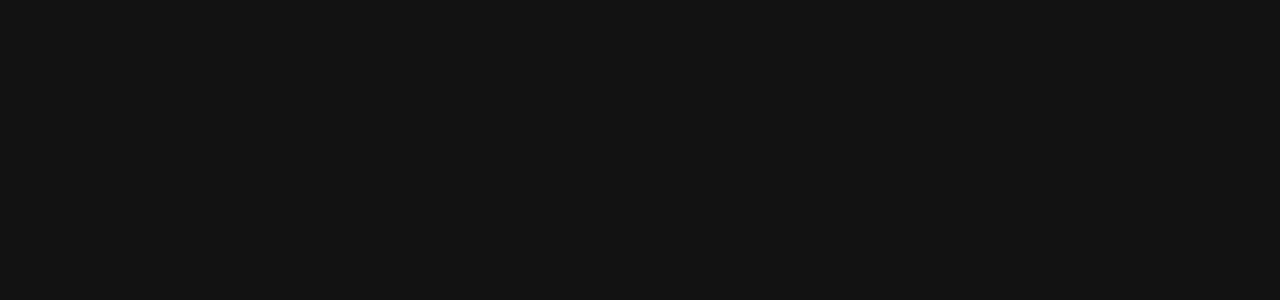
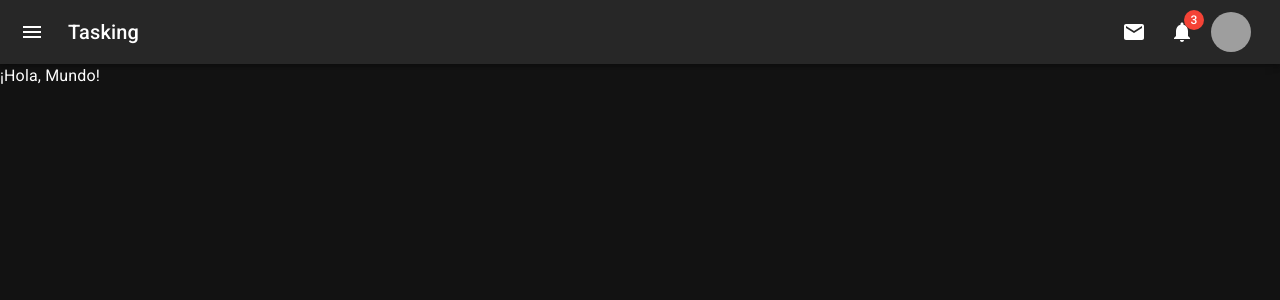
Before and after one commit to JDPT93/Tasking, a React (Create React App) app in the folder frontend/: page /project/1 in a window 1280 px wide. Before the commit this address had no page. Shown: the top 300 px of the page. Built offline with nearby package versions, Linux system fonts and the light colour scheme; grey boxes are pictures that could not be loaded.

Commit message:
add routes

```diff
--- a/frontend/src/components/Application.tsx
+++ b/frontend/src/components/Application.tsx
@@ -32,9 +32,11 @@ export default function Application() {
                                 ? <SignIn onError={setError} />
                                 : <Main><ProjectTable /></Main>
                             } />
+                            <Route path="/sign-up" element={<SignUp onError={setError} to="/" />} />
                             <Route path="/sign-in" element={<SignIn onError={setError} to="/" />} />
-                            <Route path="/sign-up" element={<SignUp onError={setError} to="/" />} />
-                            <Route path="/project-form" element={<DialogForm open={ true } />} />
+                            <Route path="/project" element={<Main><ProjectTable /></Main>} />
+                            <Route path="/project/:id" element={<Main>¡Hola, Mundo!</Main>} />
+                            <Route path="/project-form" element={<DialogForm open={true} />} />
                         </Routes>
                     </BrowserRouter>
                     <Snackbar
```
